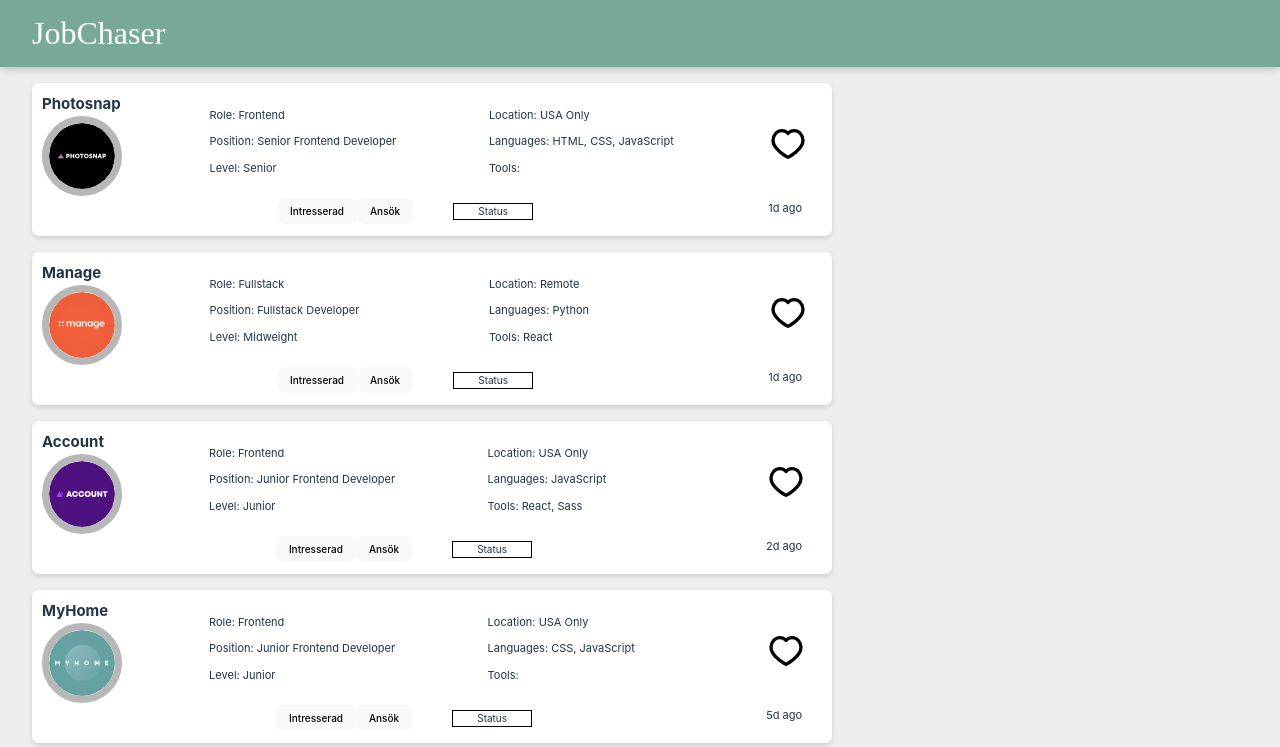
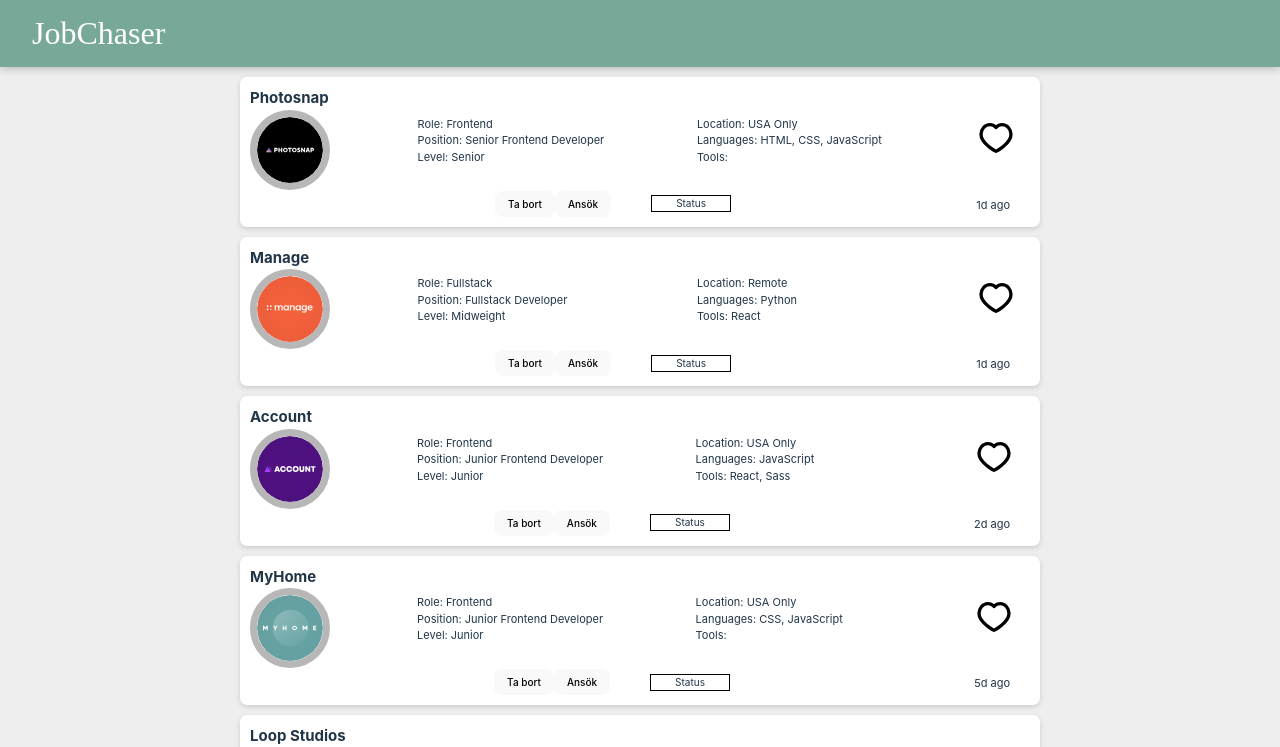
Before and after one commit to WilliamBostrom/JobChaser2.0, a React (Vite) app: page / in a window 1280 px wide. Shown: the top 747 px of the page. Built offline with nearby package versions, Linux system fonts and the light colour scheme.

Commit message:
Lite småfix

```diff
--- a/src/assets/index.css
+++ b/src/assets/index.css
@@ -15,8 +15,6 @@
 
 body {
   margin: 0;
-  /*   display: flex;
-  place-items: center; */
   min-width: 320px;
   min-height: 100vh;
 }
@@ -40,10 +38,6 @@ button {
 button:hover {
   border-color: #646cff;
 }
-button:focus,
-button:focus-visible {
-  outline: 4px auto -webkit-focus-ring-color;
-}
 
 @media (prefers-color-scheme: light) {
   :root {
--- a/src/assets/jobcard.css
+++ b/src/assets/jobcard.css
@@ -4,7 +4,7 @@
   box-shadow: 0 2px 5px #ccc;
   padding: 10px;
   max-width: 800px;
-  margin: 16px;
+  margin: 10px auto;
   display: grid;
   grid-template-columns: 0.3fr 1fr auto;
   grid-row: 1fr 0.5fr;
@@ -28,7 +28,7 @@
 }
 .joblist p {
   font-size: 1.1em;
-  margin-bottom: 10px;
+  /* margin-bottom: 10px; */
   white-space: pre-wrap;
   word-wrap: break-word;
 }
--- a/src/components/Jobs/Joblist.jsx
+++ b/src/components/Jobs/Joblist.jsx
@@ -6,17 +6,24 @@ import JobFact from "./Jobfact";
 function JobsCard(props) {
   const [isMouseOver, setMouseOver] = useState(false);
   const [isLiked, setIsLiked] = useState(false);
+  const [isDone, setDone] = useState(false);
 
   const handleLikeClick = () => {
     setIsLiked(!isLiked);
-    setMouseOver(false); // Återställ färgen när du klickar på hjärtat
+    setMouseOver(false);
+  };
+
+  const handleApplication = () => {
+    setDone((prevValue) => {
+      return !prevValue;
+    });
   };
 
   return (
     <article className="joblist">
       <div>
         <h2>{props.company}</h2>
-        <Avatar img={props.img} alt={props.title} />
+        <Avatar img={props.img} alt={props.role} />
       </div>
       <div className="jobgrid">
         <div>
@@ -47,10 +54,16 @@ function JobsCard(props) {
         />
       </a>
       <div className="job-btns">
-        <button>Intresserad</button>
-        <button>Ansök</button>
-        <div className="jobstatus">
-          Status <span></span>
+        <button>Ta bort</button>
+        <button onClick={handleApplication}>Ansök</button>
+        <div
+          className="jobstatus"
+          style={{
+            background: isDone ? "green" : "",
+            color: isDone ? "white" : "",
+          }}
+        >
+          Status
         </div>
       </div>
       <p className="postedAt">{props.postedAt}</p>
@@ -60,9 +73,7 @@ function JobsCard(props) {
 
 JobsCard.propTypes = {
   company: PropTypes.string.isRequired,
-  title: PropTypes.string.isRequired,
   role: PropTypes.string.isRequired,
-  content: PropTypes.string.isRequired,
   img: PropTypes.string.isRequired,
   position: PropTypes.string.isRequired,
   level: PropTypes.string.isRequired,
@@ -73,13 +84,3 @@ JobsCard.propTypes = {
 };
 
 export default JobsCard;
-
-/* className="job-like-btn"
-onMouseEnter={() => setMouseOver(true)}
-onClick={handleLikeClick}
-onMouseLeave={() => setMouseOver(false)}
->
-<img
-  src={isMouseOver || isLiked ? "/liked-heart.svg" : "/like-heart.svg"}
-  alt="Heart"
-/> */
--- a/src/components/Jobs/Jobs.jsx
+++ b/src/components/Jobs/Jobs.jsx
@@ -5,9 +5,7 @@ function CreateJobs(job) {
   return (
     <JobsCard
       key={job.id}
-      title={job.title}
       company={job.company}
-      content={job.content}
       img={job.logo}
       role={job.role}
       position={job.position}
```
Also changed, not shown: src/components/Jobs/Jobfact.jsx (+7 -0 lines), src/assets/header.css (added).
